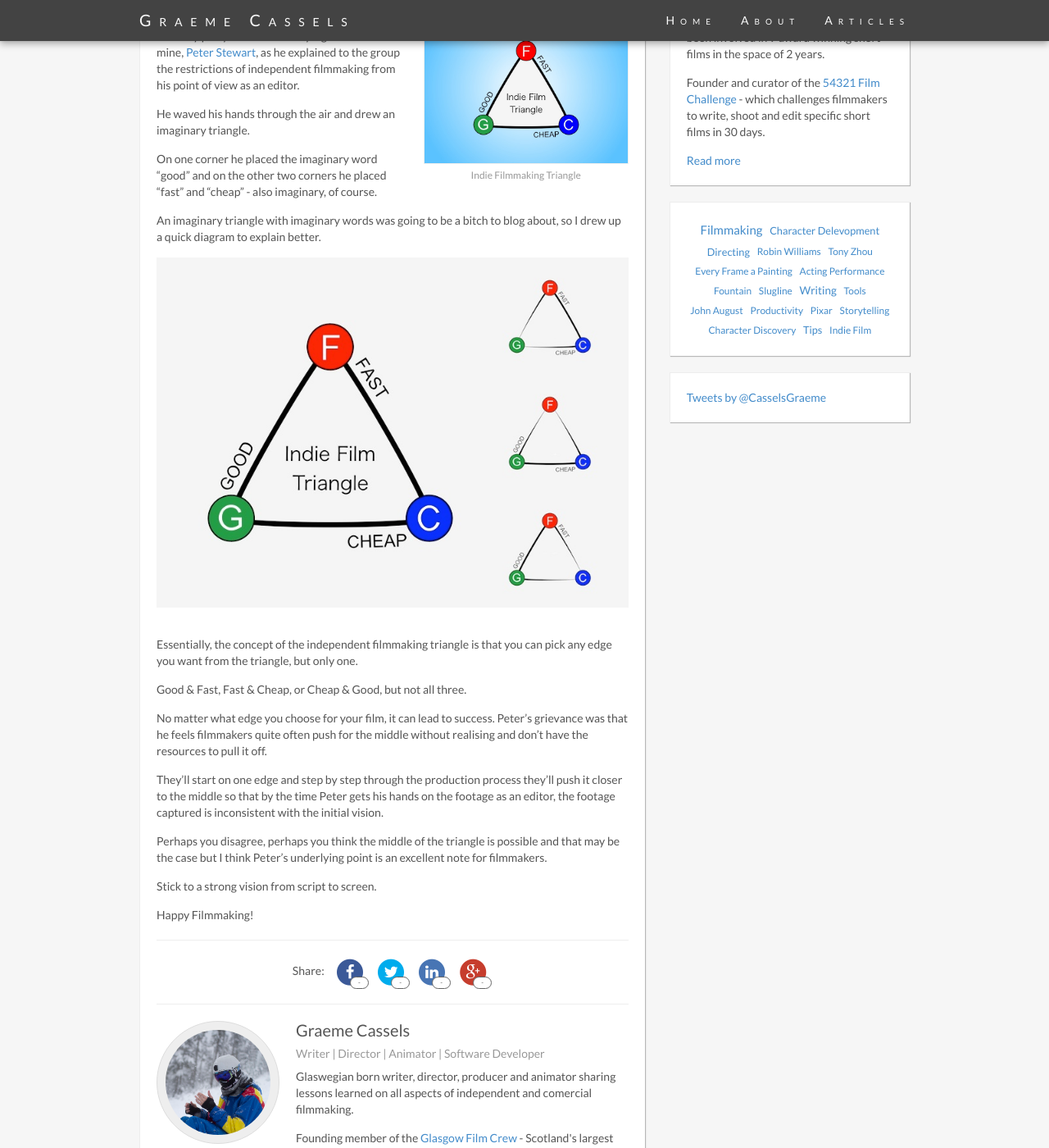
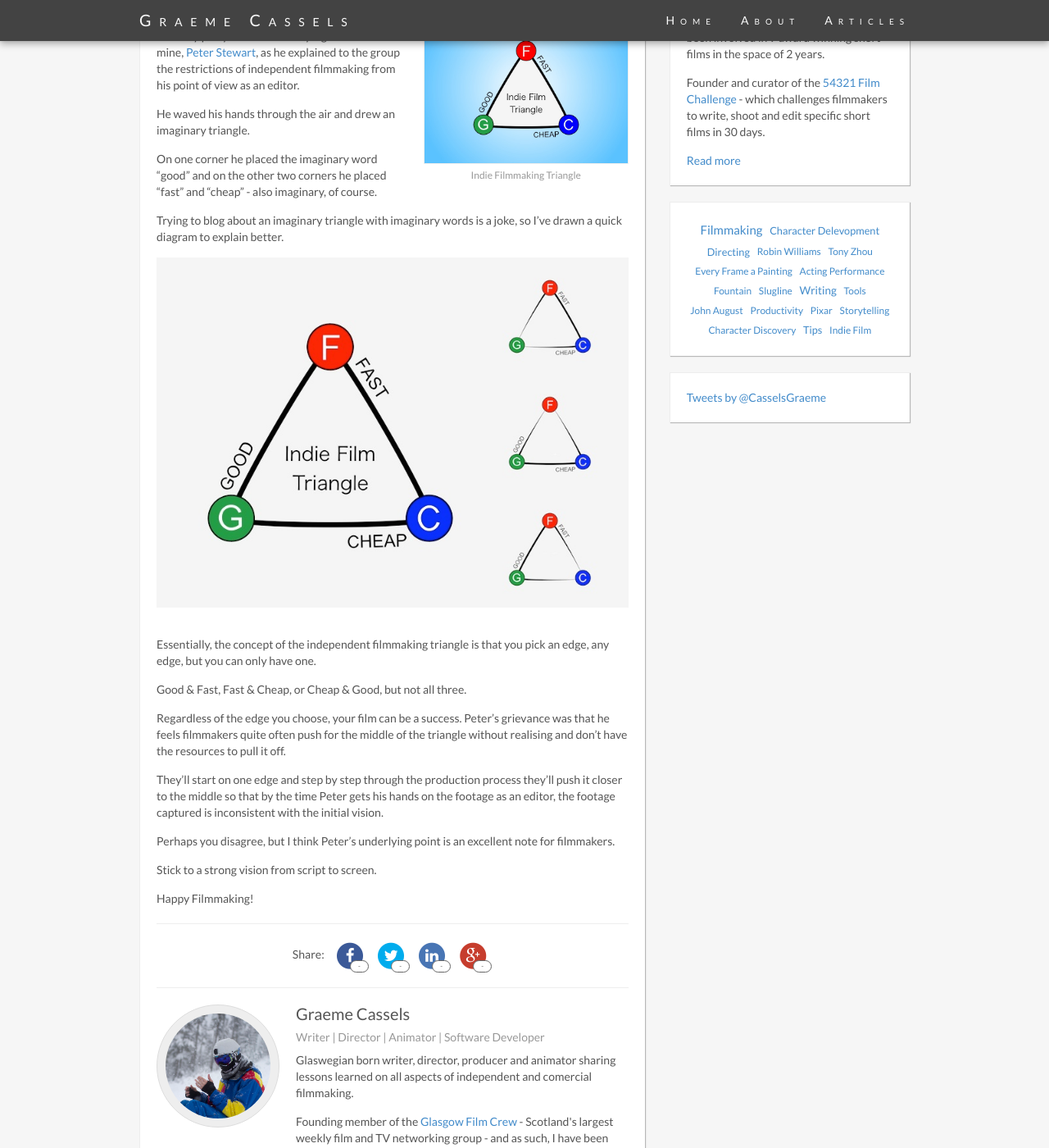
Before and after one commit to cassels/cassels.github.io, a Jekyll site: the page built from _posts/2015-03-30-indie-filmmaking-triangle.md, in a window 1280 px wide and 1400 px high, scrolled down 499 px. Shown: the whole window at 82% size. Built offline with Jekyll 4.4.1, drawn with Linux system fonts in a browser that asks for light colours; comment, search, counter and statistics services are not loaded.

Commit message:
Edit Post
Editing post about the indie film triangle

```diff
--- a/_posts/2015-03-30-indie-filmmaking-triangle.md
+++ b/_posts/2015-03-30-indie-filmmaking-triangle.md
@@ -22,19 +22,19 @@ He waved his hands through the air and drew an imaginary triangle.
 
 On one corner he placed the imaginary word "good" and on the other two corners he placed "fast" and "cheap" - also imaginary, of course.
 
-An imaginary triangle with imaginary words was going to be a bitch to blog about, so I drew up a quick diagram to explain better.
+Trying to blog about an imaginary triangle with imaginary words is a joke, so I've drawn a quick diagram to explain better.
 
 ![Indie Filmmaking Triangle][diagram]
 
-Essentially, the concept of the independent filmmaking triangle is that you can pick any edge you want from the triangle, but only one.
+Essentially, the concept of the independent filmmaking triangle is that you pick an edge, any edge, but you can only have one.
 
 Good & Fast, Fast & Cheap, or Cheap & Good, but not all three.
 
-No matter what edge you choose for your film, it can lead to success. Peter's grievance was that he feels filmmakers quite often push for the middle without realising and don't have the resources to pull it off.
+Regardless of the edge you choose, your film can be a success. Peter's grievance was that he feels filmmakers quite often push for the middle of the triangle without realising and don't have the resources to pull it off.
 
 They'll start on one edge and step by step through the production process they'll push it closer to the middle so that by the time Peter gets his hands on the footage as an editor, the footage captured is inconsistent with the initial vision.
 
-Perhaps you disagree, perhaps you think the middle of the triangle is possible and that may be the case but I think Peter's underlying point is an excellent note for filmmakers.
+Perhaps you disagree, but I think Peter's underlying point is an excellent note for filmmakers.
 
 Stick to a strong vision from script to screen.
 
```
